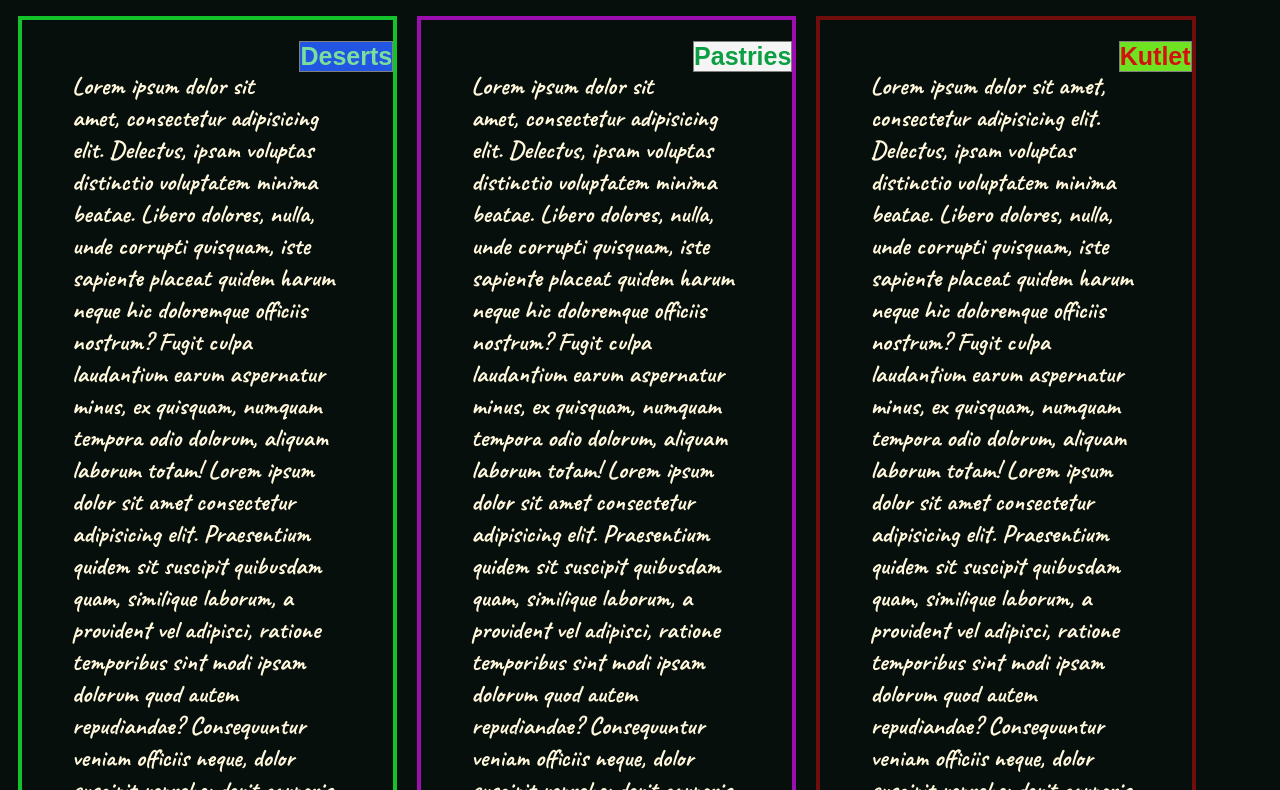
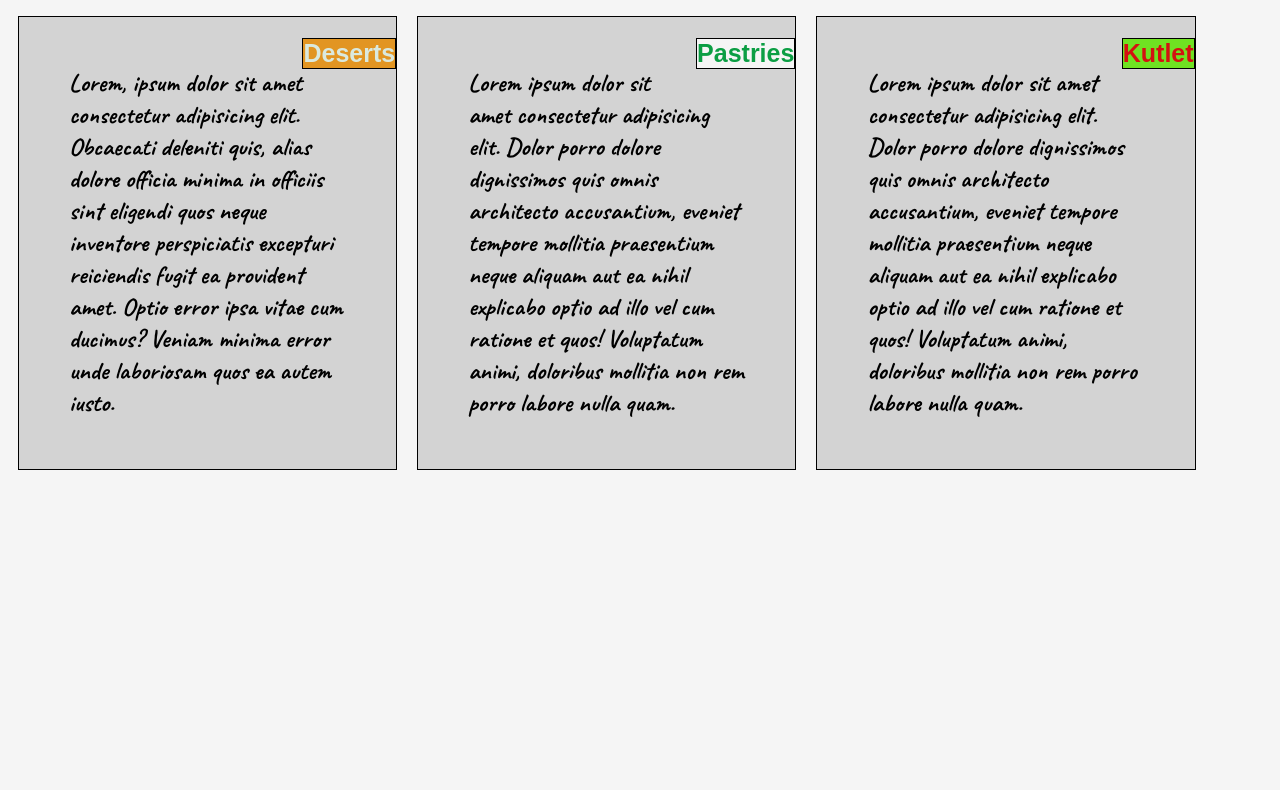
Before and after one commit to shivanshjaitly/Coursera-test, a plain HTML site: page Module2/index.html in a window 1280 px wide. Shown: the part 75-865 px from the top of the page. After the commit the page ends 800 px from the top, so only its background shows below. Drawn offline with Linux system fonts and the light colour scheme; a web font is replaced by a local one.

Commit message:
Module2 Assignment

```diff
--- a/Module2/index.css
+++ b/Module2/index.css
@@ -8,7 +8,7 @@
 
 }
 body{
-    background-color: rgb(7, 15, 12);
+    background-color: whitesmoke;
 }
 h1{
     color: rgb(202, 34, 34);
@@ -21,11 +21,11 @@ h1{
 }
 .deserts{
     float: right;
-    color: rgb(122, 223, 156);
-    background-color:rgb(34, 85, 226);
+    color: rgb(218, 233, 222);
+    background-color:rgb(226, 149, 34);
     font-family: fantasy;
     font-size: 25px;
-    border: 1px solid gray;
+    border: 1px solid black;
 
 
 }
@@ -35,7 +35,7 @@ h1{
     background-color: whitesmoke;
     font-family: fantasy;
     font-size: 25px;
-    border: 1px solid gray;
+    border: 1px solid black;
 
 }
 .chilli{
@@ -44,38 +44,42 @@ h1{
     background-color:rgb(111, 226, 34);
     font-family: fantasy;
     font-size: 25px;
-    border: 1px solid gray;
+    border: 1px solid black;
 }
 #box1{
-    border: 1px solid rgb(37, 131, 218);
+
     margin: 10px;
-
+    border: 5px solid black;
+    background-color: lightgrey;
 }
 #box2{
-    border: 1px solid rgb(196, 31, 196);
+
     margin: 10px;
+    border: 1px solid black;
+    background-color: lightgrey;
 
 }
 #box3{
-    border: 1px solid rgb(211, 40, 83);
-    margin: 10px;
+    margin:    10px;
+    border: 1px solid black;
+    background-color: lightgrey;
 
 }
 @media (max-width: 767px;){
     #box1{
         float: left;
         width: 100%;
-        border: 1px solid rgb(218, 190, 35);
+        border: 1px solid black;
     }
     #box2{
         float: left;
         width: 100%;
-        border: 1px solid rgb(40, 211, 97);
+        border: 1px solid black;
     }
     #box3{
         float: left;
         width: 100%;
-        border: 1px solid rgb(40, 211, 140);
+        border: 1px solid black;
     }
 }
 p{
@@ -84,39 +88,39 @@ p{
     font-size: 20px;
     font-family: 'Caveat', cursive;
     font-size: 25px;
-    color: cornsilk;
+    color: black;
 }
 @media (min-width: 768px) and (max-width: 991px){
     #box1{
         float: left;
         width: 48%;
-        border: 4px solid rgb(109, 83, 224);
+        border: 1px solid black;
     }
     #box2{
         float: left;
         width: 48%;
-        border: 4px solid rgb(211, 214, 28);
+        border: 1px solid black;
     }
     #box3{
         float: left;
         width: 100%;
-        border: 4px solid rgb(22, 172, 218);
+        border: 1px solid black;
     }
 }
 @media  (min-width: 992px) {
     #box1{
         float: left;
         width: 30%;
-        border: 4px solid rgb(20, 194, 43);
+        border: 1px solid black;
     }
     #box2{
         float: left;
         width: 30%;
-        border: 4px solid rgb(156, 14, 175);
+        border: 1px solid black;
     }
     #box3{
         float: left;
         width: 30%;
-        border: 4px solid rgb(112, 13, 13);
+        border: 1px solid black;
     }
 }
--- a/Module2/index.html
+++ b/Module2/index.html
@@ -19,16 +19,16 @@
 
         <div id="box1">
             <h2 class="deserts">Deserts</h2>
-            <p>Lorem ipsum dolor sit amet, consectetur adipisicing elit. Delectus, ipsam voluptas distinctio voluptatem minima beatae. Libero dolores, nulla, unde corrupti quisquam, iste sapiente placeat quidem harum neque hic doloremque officiis nostrum? Fugit culpa laudantium earum aspernatur minus, ex quisquam, numquam tempora odio dolorum, aliquam laborum totam! Lorem ipsum dolor sit amet consectetur adipisicing elit. Praesentium quidem sit suscipit quibusdam quam, similique laborum, a provident vel adipisci, ratione temporibus sint modi ipsam dolorum quod autem repudiandae? Consequuntur veniam officiis neque, dolor suscipit reprehenderit corporis distinctio fuga voluptates pariatur similique nostrum et provident doloremque, eos impedit dignissimos officia praesentium asperiores hic ullam exercitationem quis assumenda veritatis. Autem, totam.</p>
+            <p>Lorem, ipsum dolor sit amet consectetur adipisicing elit. Obcaecati deleniti quis, alias dolore officia minima in officiis sint eligendi quos neque inventore perspiciatis excepturi reiciendis fugit ea provident amet. Optio error ipsa vitae cum ducimus? Veniam minima error unde laboriosam quos ea autem iusto.</p>
         </div>
         <div id="box2">
             <h2 class="pastries">Pastries</h2>
-            <p>Lorem ipsum dolor sit amet, consectetur adipisicing elit. Delectus, ipsam voluptas distinctio voluptatem minima beatae. Libero dolores, nulla, unde corrupti quisquam, iste sapiente placeat quidem harum neque hic doloremque officiis nostrum? Fugit culpa laudantium earum aspernatur minus, ex quisquam, numquam tempora odio dolorum, aliquam laborum totam! Lorem ipsum dolor sit amet consectetur adipisicing elit. Praesentium quidem sit suscipit quibusdam quam, similique laborum, a provident vel adipisci, ratione temporibus sint modi ipsam dolorum quod autem repudiandae? Consequuntur veniam officiis neque, dolor suscipit reprehenderit corporis distinctio fuga voluptates pariatur similique nostrum et provident doloremque, eos impedit dignissimos officia praesentium asperiores hic ullam exercitationem quis assumenda veritatis. Autem, totam.
+            <p>Lorem ipsum dolor sit amet consectetur adipisicing elit. Dolor porro dolore dignissimos quis omnis architecto accusantium, eveniet tempore mollitia praesentium neque aliquam aut ea nihil explicabo optio ad illo vel cum ratione et quos! Voluptatum animi, doloribus mollitia non rem porro labore nulla quam.
             </p>
         </div>
         <div id="box3">
             <h2 class="chilli">Kutlet</h2>
-            <p>Lorem ipsum dolor sit amet, consectetur adipisicing elit. Delectus, ipsam voluptas distinctio voluptatem minima beatae. Libero dolores, nulla, unde corrupti quisquam, iste sapiente placeat quidem harum neque hic doloremque officiis nostrum? Fugit culpa laudantium earum aspernatur minus, ex quisquam, numquam tempora odio dolorum, aliquam laborum totam! Lorem ipsum dolor sit amet consectetur adipisicing elit. Praesentium quidem sit suscipit quibusdam quam, similique laborum, a provident vel adipisci, ratione temporibus sint modi ipsam dolorum quod autem repudiandae? Consequuntur veniam officiis neque, dolor suscipit reprehenderit corporis distinctio fuga voluptates pariatur similique nostrum et provident doloremque, eos impedit dignissimos officia praesentium asperiores hic ullam exercitationem quis assumenda veritatis. Autem, totam.</p>
+            <p>Lorem ipsum dolor sit amet consectetur adipisicing elit. Dolor porro dolore dignissimos quis omnis architecto accusantium, eveniet tempore mollitia praesentium neque aliquam aut ea nihil explicabo optio ad illo vel cum ratione et quos! Voluptatum animi, doloribus mollitia non rem porro labore nulla quam.</p>
         </div>
 
 
```
